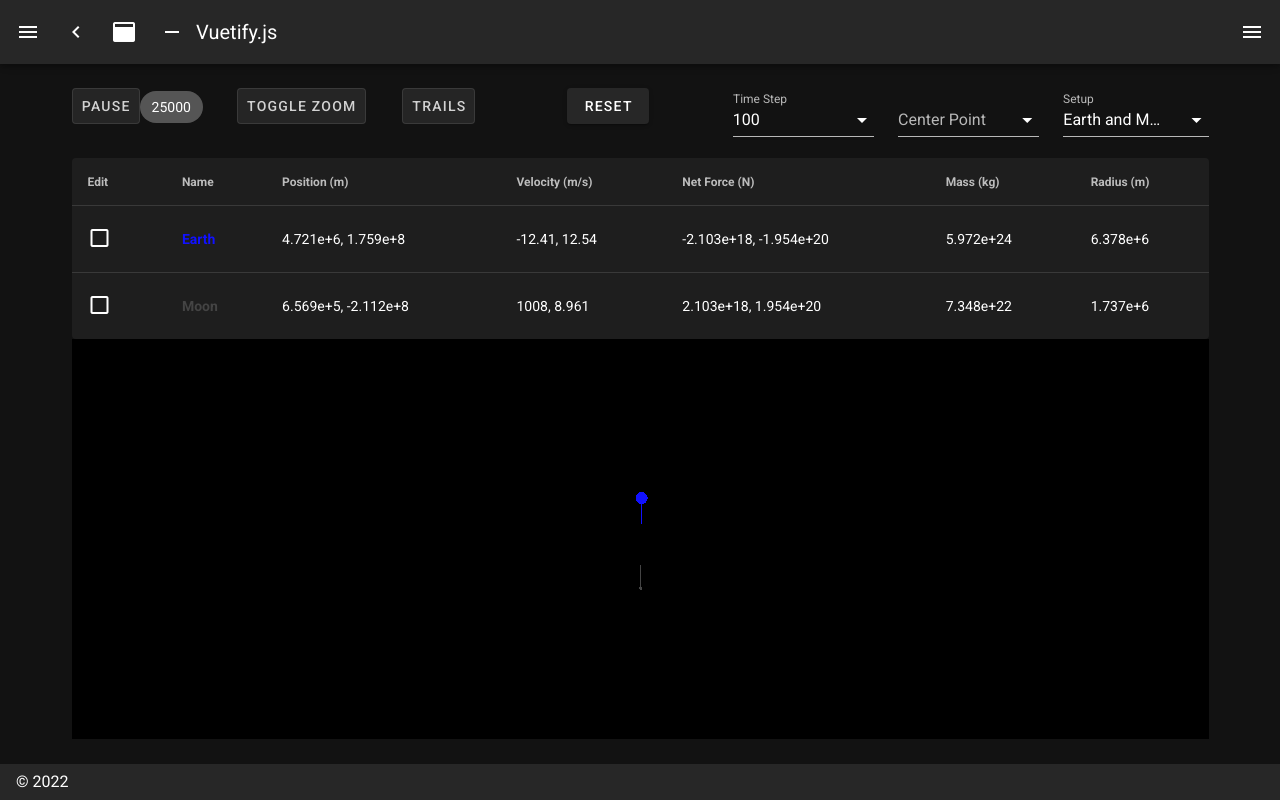
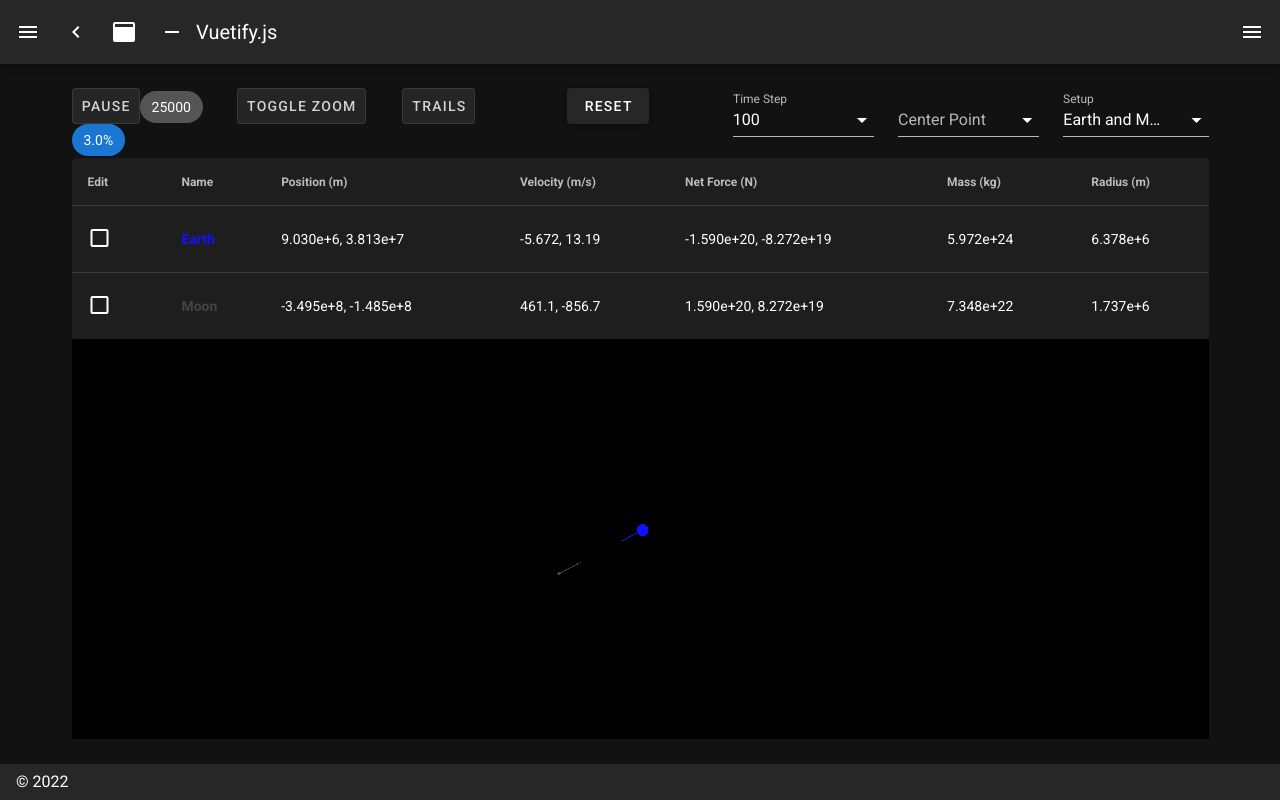
Before and after one commit to GrantErickson/Gravity, a Nuxt app: page /gravity in a window 1280 px wide. Built offline with nearby package versions, Linux system fonts and the light colour scheme.

Commit message:
Added Error indicator and updated readme

```diff
--- a/models/body.ts
+++ b/models/body.ts
@@ -19,6 +19,7 @@ export default class Body {
   color: number = 0;
   selected: boolean = false;
   state: BodyState = BodyState.Normal;
+  percentOfDiameterInLastMove: number = 0;
 
   constructor(
     name: string,
@@ -80,10 +81,21 @@ export default class Body {
     // Update Velocity
     this.velocity.x += (this.netForce.x / this.mass) * dt;
     this.velocity.y += (this.netForce.y / this.mass) * dt;
+    let lastX = this.position.x;
+    let lastY = this.position.y;
 
     // Update Position
     this.position.x += this.velocity.x * dt;
     this.position.y += this.velocity.y * dt;
+
+    let distanceMoved = Math.pow(
+      Math.pow(this.position.x - lastX, 2) +
+        Math.pow(this.position.y - lastY, 2),
+      0.5
+    );
+    this.percentOfDiameterInLastMove =
+      (distanceMoved / (this.radius * 2)) * 100;
+    // Distance moved
   }
 
   detectCollision(body: Body): boolean {
--- a/models/earthMoon.ts
+++ b/models/earthMoon.ts
@@ -11,7 +11,7 @@ export default class EarthMoon implements Setup {
       new Body(
         "Earth",
         new Vector(0.0, 0.0),
-        new Vector(0.0, 0),
+        new Vector(0.0, -10.0),
         5.97219e24,
         6.378e6,
         0x1111ff
--- a/pages/gravity.vue
+++ b/pages/gravity.vue
@@ -6,6 +6,9 @@
           <v-btn @click="pause = !pause">Pause</v-btn>
         </v-btn-toggle>
         <v-chip>{{ calcsPerSecond }} </v-chip>
+        <v-chip color="primary"
+          >{{ maxErrorPercentInLastSecond.toPrecision(2) }}%
+        </v-chip>
       </v-col>
       <v-col>
         <v-btn-toggle dense>
@@ -212,6 +215,8 @@ export default class Gravity extends Vue {
   calcCounter: number = 0;
   calcTimerId: NodeJS.Timeout = null!;
   tableHidden: boolean = false;
+  maxErrorPercentInLastSecond: number = 0;
+  maxErrorPercentInThisSecond: number = 0;
 
   constructor() {
     super();
@@ -386,12 +391,14 @@ export default class Gravity extends Vue {
 
   calc() {
     if (!this.pause) {
+      if (this.lastCalcSecond != Math.floor(Date.now() / 1000)) {
+        this.calcsPerSecond = this.calcCounter;
+        this.calcCounter = 0;
+        this.lastCalcSecond = Math.floor(Date.now() / 1000);
+        this.maxErrorPercentInLastSecond = this.maxErrorPercentInThisSecond;
+        this.maxErrorPercentInThisSecond = 0;
+      }
       for (let x = 0; x < 100; x++) {
-        if (this.lastCalcSecond != Math.floor(Date.now() / 1000)) {
-          this.calcsPerSecond = this.calcCounter;
-          this.calcCounter = 0;
-          this.lastCalcSecond = Math.floor(Date.now() / 1000);
-        }
         this.calcCounter++;
         for (let body of this.activeBodies) {
           // Calculate the force from each other body
@@ -403,6 +410,11 @@ export default class Gravity extends Vue {
           }
           body.calculateNetForce();
           body.updatePosition(this.dt);
+          if (
+            this.maxErrorPercentInThisSecond < body.percentOfDiameterInLastMove
+          ) {
+            this.maxErrorPercentInThisSecond = body.percentOfDiameterInLastMove;
+          }
         }
 
         // Detect collisions
```
Also changed, not shown: 1 other file (tests, documents, lock files or other folders).
